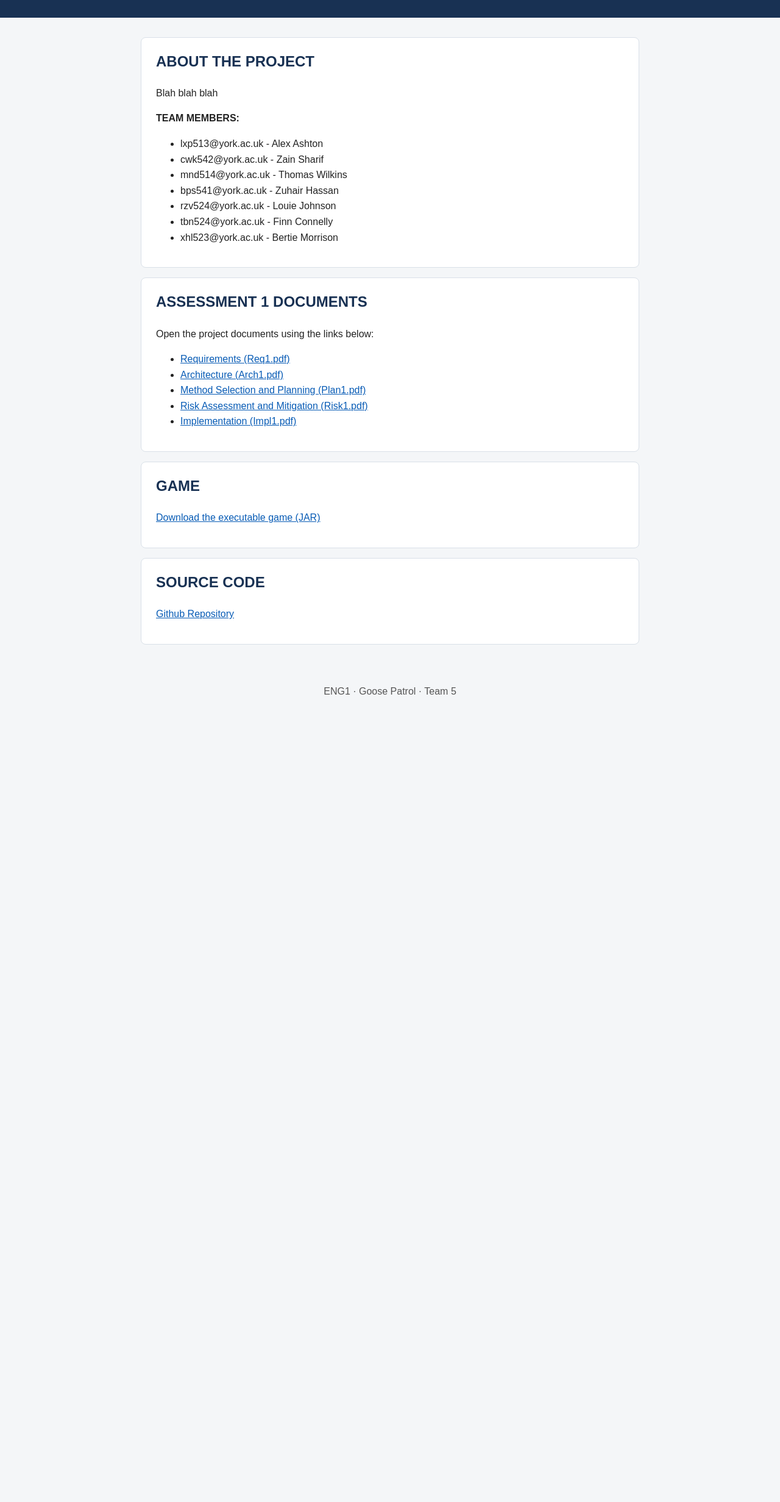
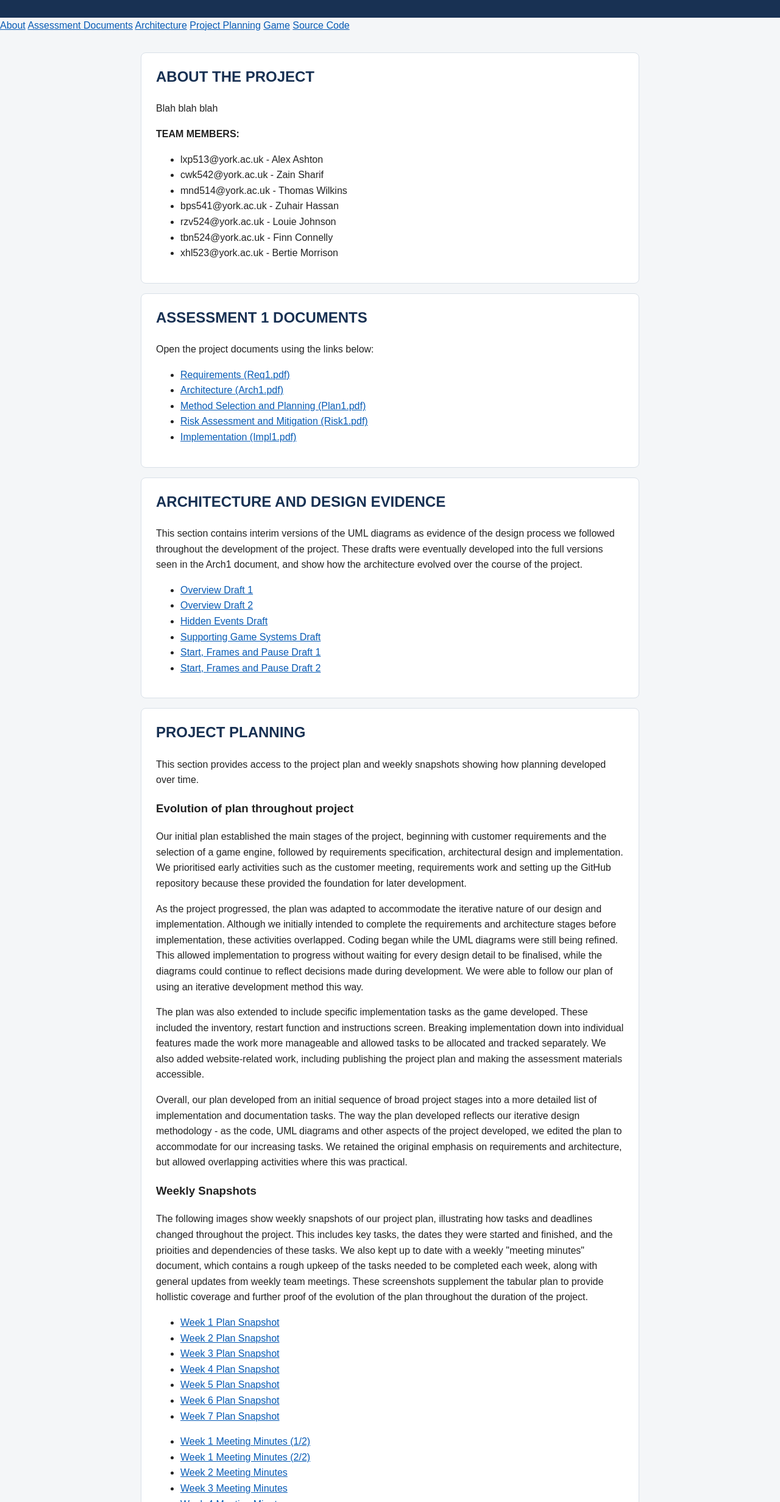
Before and after one commit to mnd514-cloud/GameChangersGooseGame, a plain HTML site: page index.html in a window 1280 px wide. Shown: the part 117-2580 px from the top of the page at 61% size. Before the commit the page ends 1295 px from the top, so only its background shows below. Drawn offline with Linux system fonts and the light colour scheme.

Commit message:
Update index.html

```diff
--- a/index.html
+++ b/index.html
@@ -13,8 +13,17 @@
     <p>ENG1 Project Team 5 - "Game Changers"</p>
   </header>
 
+  <nav>
+    <a href="#about">About</a>
+    <a href="#documents">Assessment Documents</a>
+    <a href="#architecture">Architecture</a>
+    <a href="#planning">Project Planning</a>
+    <a href="#game">Game</a>
+    <a href="#source-code">Source Code</a>
+  </nav>
+
   <main>
-    <section>
+    <section id="about">
       <h2>ABOUT THE PROJECT</h2>
       <p>Blah blah blah</p>
       <p><strong>TEAM MEMBERS:</strong></p>
@@ -29,7 +38,7 @@
       </ul>
     </section>
 
-    <section>
+    <section id="documents">
       <h2>ASSESSMENT 1 DOCUMENTS</h2>
       <p>Open the project documents using the links below:</p>
       <ul>
@@ -41,12 +50,94 @@
       </ul>
     </section>
 
-    <section>
-      <h2>GAME</h2>
-      <p><a href="game/game.jar">Download the executable game (JAR)</a></p>
+
+    <section id="architecture">
+      <h2>ARCHITECTURE AND DESIGN EVIDENCE</h2>
+
+      <p>
+This section contains interim versions of the UML diagrams as evidence of the design process we followed throughout the development of the project. These drafts were eventually developed into the full versions seen in the Arch1 document, and show how the architecture evolved over the course of the project.
+      </p>
+
+      <ul>
+        <li><a href="diagrams/overview-draft-01.png">Overview Draft 1</a></li>
+        <li><a href="diagrams/overview-draft-02.png">Overview Draft 2</a></li>
+        <li><a href="diagrams/hidden-draft.png">Hidden Events Draft</a></li>
+        <li><a href="diagrams/support-draft.png">Supporting Game Systems Draft</a></li>
+        <li><a href="diagrams/movement-draft-01.png">Start, Frames and Pause Draft 1</a></li>
+        <li><a href="diagrams/movement-draft-02.png">Start, Frames and Pause Draft 2</a></li>
+      </ul>
+
+     </section>
+
+    <section id="planning">
+      <h2>PROJECT PLANNING</h2>
+
+      <p>
+        This section provides access to the project plan and
+        weekly snapshots showing how planning developed over time.
+      </p>
+
+      <h3>Evolution of plan throughout project</h3>
+
+      <p>
+Our initial plan established the main stages of the project, beginning with customer requirements and the selection of a game engine, followed by requirements specification, architectural design and implementation. We prioritised early activities such as the customer meeting, requirements work and setting up the GitHub repository because these provided the foundation for later development.
+	</p>
+
+	<p>
+As the project progressed, the plan was adapted to accommodate the iterative nature of our design and implementation. Although we initially intended to complete the requirements and architecture stages before implementation, these activities overlapped. Coding began while the UML diagrams were still being refined. This allowed implementation to progress without waiting for every design detail to be finalised, while the diagrams could continue to reflect decisions made during development. We were able to follow our plan of using an iterative development method this way.
+	</p>
+
+	<p>
+The plan was also extended to include specific implementation tasks as the game developed. These included the inventory, restart function and instructions screen. Breaking implementation down into individual features made the work more manageable and allowed tasks to be allocated and tracked separately. We also added website-related work, including publishing the project plan and making the assessment materials accessible.
+	</p>
+
+	<p>
+Overall, our plan developed from an initial sequence of broad project stages into a more detailed list of implementation and documentation tasks. The way the plan developed reflects our iterative design methodology - as the code, UML diagrams and other aspects of the project developed, we edited the plan to accommodate for our increasing tasks. We retained the original emphasis on requirements and architecture, but allowed overlapping activities where this was practical.
+
+      </p>
+
+      <h3>Weekly Snapshots</h3>
+
+      <p>
+    The following images show weekly snapshots of our
+    project plan, illustrating how tasks and deadlines
+    changed throughout the project. This includes key tasks, the dates they were started and finished, and the prioities and dependencies of these tasks. We also kept up to date with a weekly "meeting minutes" document, which contains a rough upkeep of the tasks needed to be completed each week, along with general updates from weekly team meetings. These screenshots supplement the tabular plan to provide hollistic coverage and further proof of the evolution of the plan throughout the duration of the project.
+
+<div class="weekly-snapshots">
+
+      <ul>
+        <li><a href="plan/week-01.png">Week 1 Plan Snapshot</a></li>
+        <li><a href="plan/week-02.png">Week 2 Plan Snapshot</a></li>
+        <li><a href="plan/week-03.png">Week 3 Plan Snapshot</a></li>
+        <li><a href="plan/week-04.png">Week 4 Plan Snapshot</a></li>
+        <li><a href="plan/week-05.png">Week 5 Plan Snapshot</a></li>
+        <li><a href="plan/week-06.png">Week 6 Plan Snapshot</a></li>
+        <li><a href="plan/week-07.png">Week 7 Plan Snapshot</a></li>
+      </ul>
+
+      <ul>
+        <li><a href="meetings/m-week-011.png">Week 1 Meeting Minutes (1/2)</a></li>
+        <li><a href="meetings/m-week-012.png">Week 1 Meeting Minutes (2/2)</a></li>
+        <li><a href="meetings/m-week-02.png">Week 2 Meeting Minutes</a></li>
+        <li><a href="meetings/m-week-03.png">Week 3 Meeting Minutes</a></li>
+        <li><a href="meetings/m-week-04.png">Week 4 Meeting Minutes</a></li>
+        <li><a href="meetings/m-week-051.png">Week 5 Meeting Minutes (1/2)</a></li>
+        <li><a href="meetings/m-week-052.png">Week 5 Meeting Minutes (2/2)</a></li>
+        <li><a href="meetings/m-week-06.png">Week 6 Meeting Minutes</a></li>
+        <li><a href="meetings/m-week-07.png">Week 7 Meeting Minutes</a></li>
+      </ul>
+
+
+</div>
+
     </section>
 
-    <section>
+    <section id="game">
+      <h2>GAME</h2>
+      <p><a href="game/Eng1goosegame-1.0.0.JAR">Download the executable game (JAR)</a></p>
+    </section>
+
+    <section id="source-code">
       <h2>SOURCE CODE</h2>
       <p><a href="https://github.com/mnd514-cloud/GameChangersGooseGame">Github Repository</a></p>
     </section>
```
